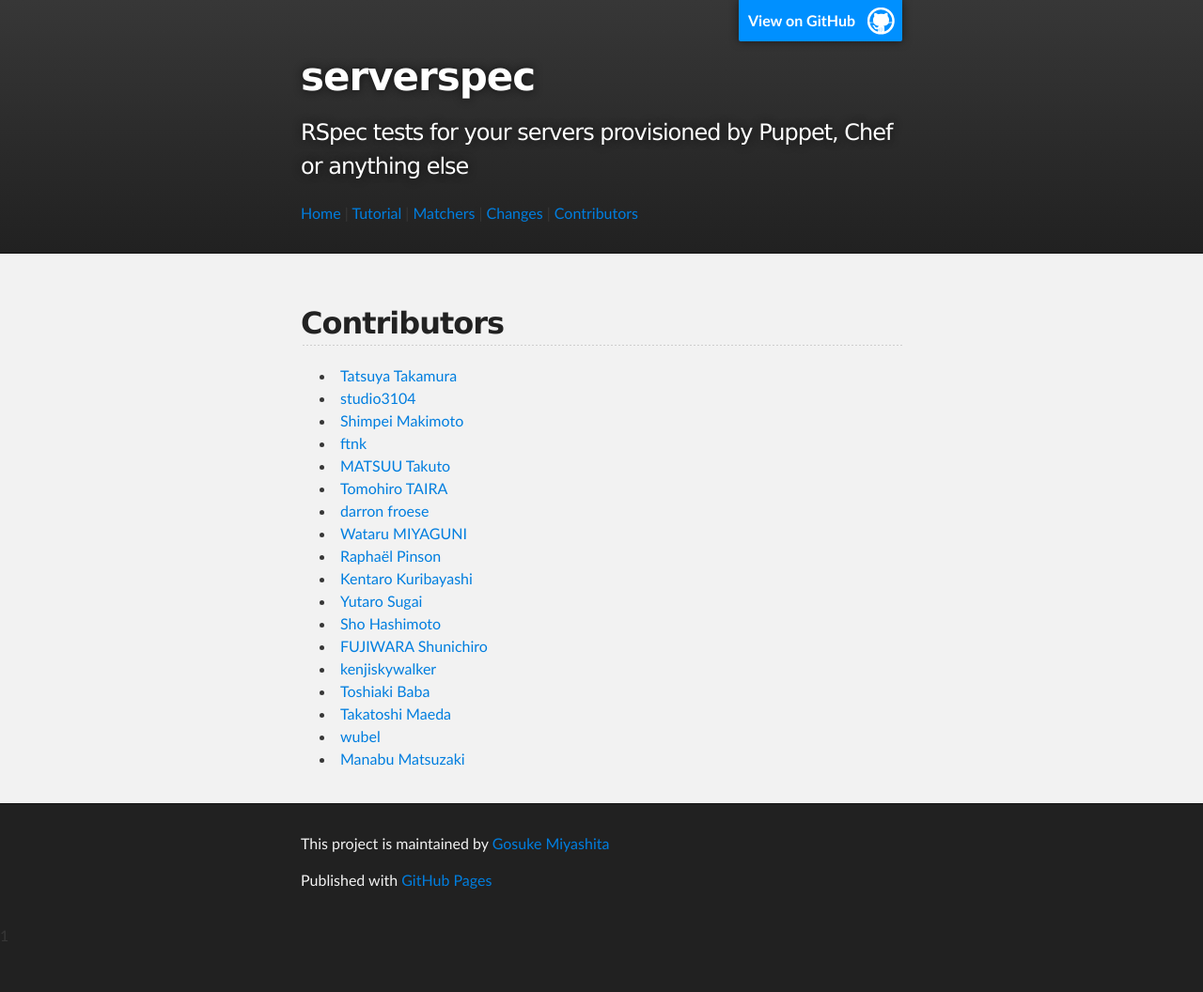
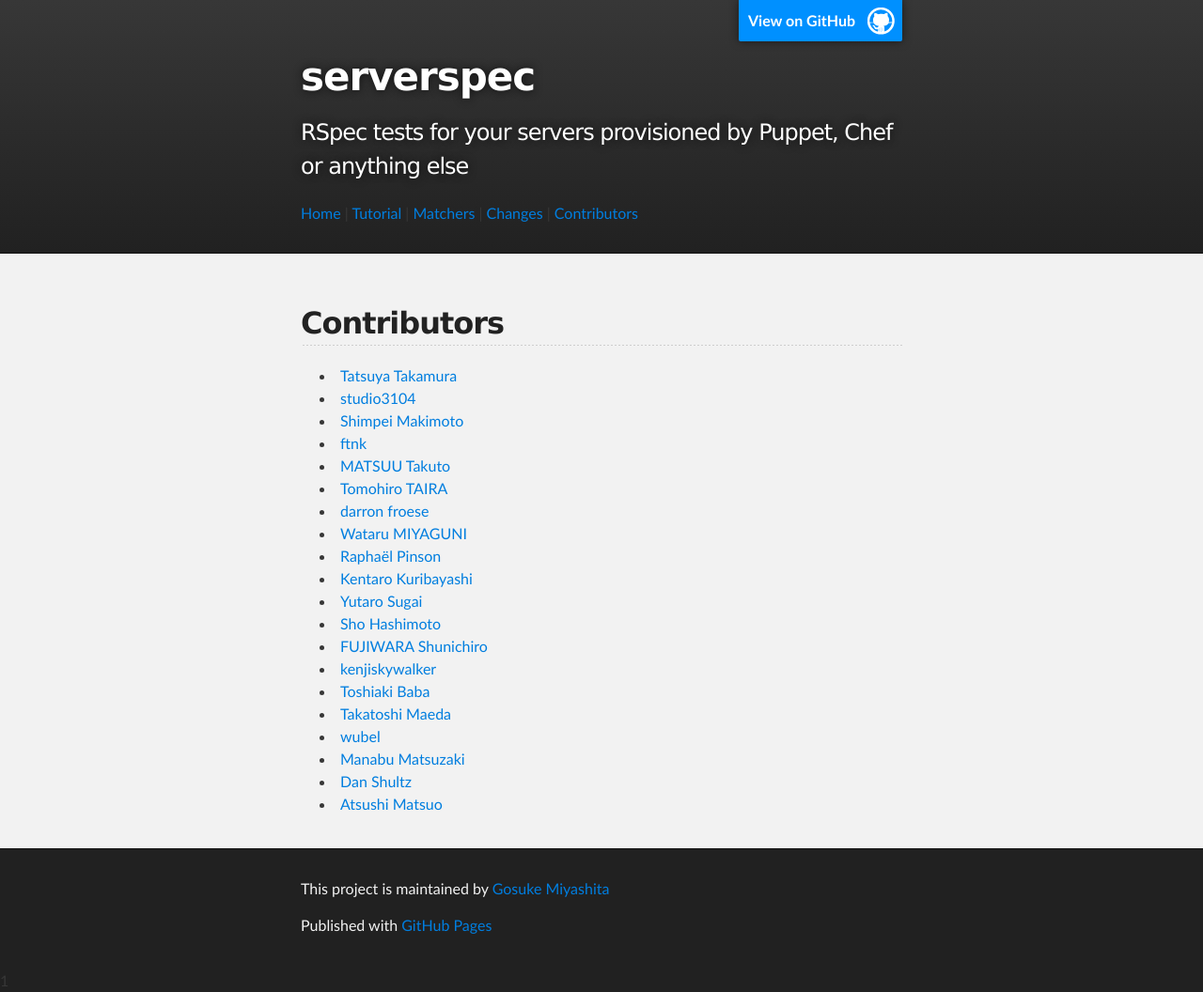
Before and after one commit to serverspec/serverspec.github.io, a Jekyll site: the page built from contributors.md, in a window 1280 px wide. Shown: the whole page at 94% size. Built offline with Jekyll 4.4.1, drawn with Linux system fonts in a browser that asks for light colours; Markdown is read by kramdown in place of the engine named in the settings; before the commit the page ends 1008 px from its top, so only the background shows below that.

Commit message:
Add contributors

```diff
--- a/contributors.md
+++ b/contributors.md
@@ -23,3 +23,5 @@ title: contributors
  * [Takatoshi Maeda](https://github.com/TakatoshiMaeda)
  * [wubel](https://github.com/wubel)
  * [Manabu Matsuzaki](https://github.com/matsumana)
+ * [Dan Shultz](https://github.com/danshultz)
+ * [Atsushi Matsuo](https://github.com/matsuo)
```
